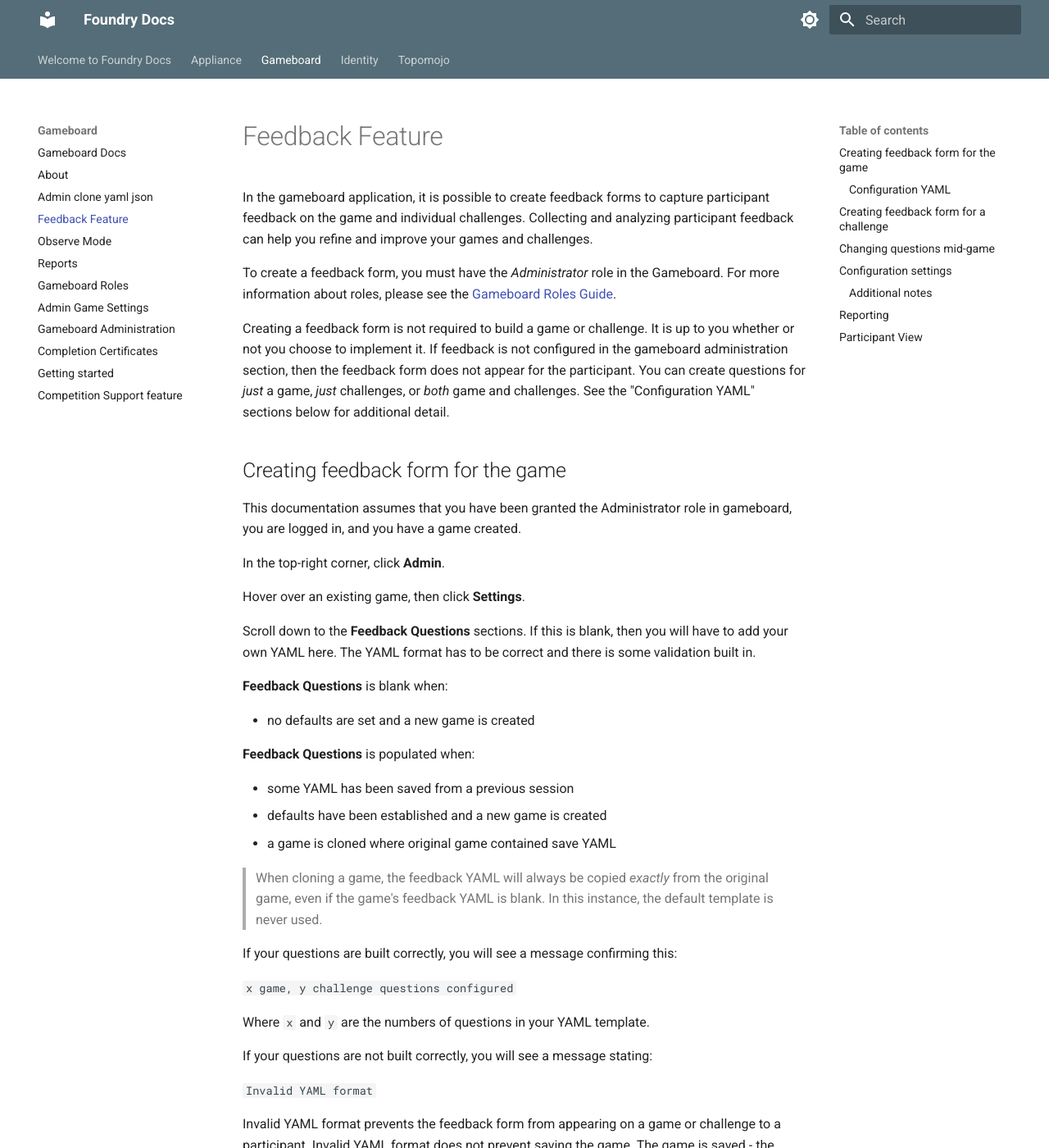
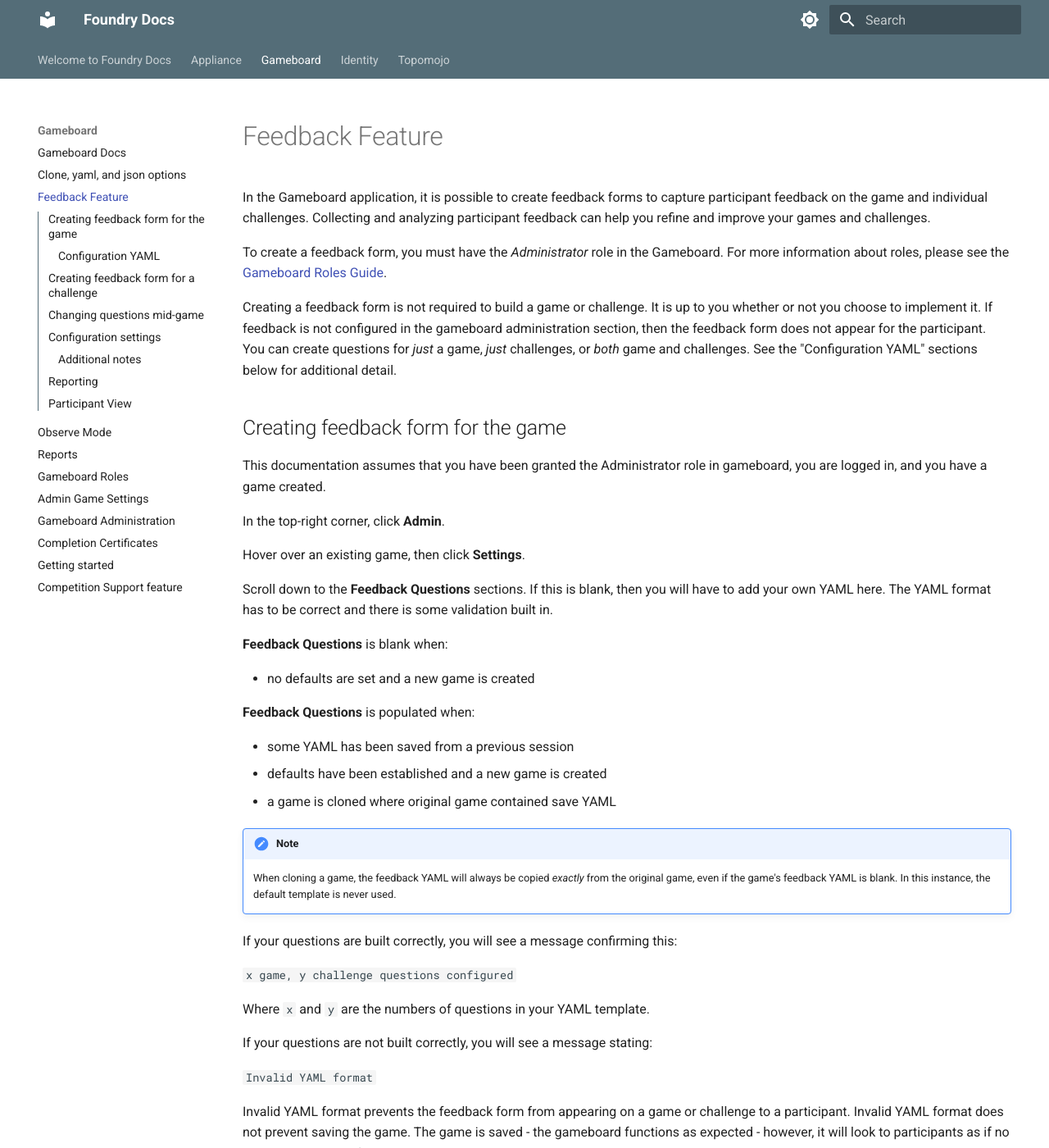
Before and after one commit to cmu-sei/foundry-docs, an MkDocs documentation site: the page built from docs/gameboard/admin-feedback-form.md, in a window 1280 px wide and 1400 px high. Shown: the whole window at 82% size. Built offline with MkDocs 1.6.1 and Material for MkDocs 9.7.7, drawn with Linux system fonts in a browser that asks for light colours; some of the changed text lies outside the part shown.

Commit message:
Updated `mkdocs.yml` and cleaned up doc
Added several navigation elements and resolved broken links

```diff
--- a/docs/gameboard/admin-clone-yaml-json.md
+++ b/docs/gameboard/admin-clone-yaml-json.md
@@ -0,0 +1,7 @@
+# Clone, yaml, and json options
+
+## Clone
+
+## Yaml
+
+## Json
--- a/docs/gameboard/admin-feedback-form.md
+++ b/docs/gameboard/admin-feedback-form.md
@@ -1,8 +1,8 @@
 # Feedback Feature
 
-In the gameboard application, it is possible to create feedback forms to capture participant feedback on the game and individual challenges. Collecting and analyzing participant feedback can help you refine and improve your games and challenges.
+In the Gameboard application, it is possible to create feedback forms to capture participant feedback on the game and individual challenges. Collecting and analyzing participant feedback can help you refine and improve your games and challenges.
 
-To create a feedback form, you must have the *Administrator* role in the Gameboard. For more information about roles, please see the [Gameboard Roles Guide](gb-roles.md).
+To create a feedback form, you must have the *Administrator* role in the Gameboard. For more information about roles, please see the [Gameboard Roles Guide](admin-roles.md).
 
 Creating a feedback form is not required to build a game or challenge. It is up to you whether or not you choose to implement it. If feedback is not configured in the gameboard administration section, then the feedback form does not appear for the participant. You can create questions for *just* a game, *just* challenges, or *both* game and challenges. See the "Configuration YAML" sections below for additional detail.
 
@@ -26,7 +26,9 @@
 - defaults have been established and a new game is created
 - a game is cloned where original game contained save YAML
 
-> When cloning a game, the feedback YAML will always be copied *exactly* from the original game, even if the game's feedback YAML is blank. In this instance, the default template is never used.
+!!! note
+
+    When cloning a game, the feedback YAML will always be copied *exactly* from the original game, even if the game's feedback YAML is blank. In this instance, the default template is never used.
 
 If your questions are built correctly, you will see a message confirming this:
 
@@ -163,7 +165,9 @@
 
 Only feedback that has been submitted can be viewed in the reports. Once feedback has been submitted, a participant cannot go back and edit their feedback.
 
-> **Note on submitted vs in progress:** "In progress" feedback is feedback a participant has begun in some capacity that triggered the autosave feature at least once but they have not clicked the **Submit** button yet. "In progress" feedback (i.e., *autosaved* feedback) and "submitted" feedback are both stored in the database; however, only submitted feedback is queried for the reports.
+??? note "Note on submitted vs in progress"
+
+    "In progress" feedback is feedback a participant has begun in some capacity that triggered the autosave feature at least once but they have not clicked the **Submit** button yet. "In progress" feedback (i.e., *autosaved* feedback) and "submitted" feedback are both stored in the database; however, only submitted feedback is queried for the reports.
 
 This documentation assumes that you you are logged into a game and successfully enrolled. To view the *game* feedback as a participant:
 
--- a/mkdocs.yml
+++ b/mkdocs.yml
@@ -3,6 +3,11 @@
   name: material
   features:
     - navigation.tabs
+    - navigation.sections
+    - toc.integrate
+    - search.suggest
+    - search.highlight
+    - content.code.copy
   palette:
     - scheme: default
       primary: blue grey
```
Also changed, not shown: docs/gameboard/admin-settings.md (+16 -11 lines), docs/gameboard/index.md (+2 -0 lines), docs/gameboard/about.md (deleted), docs/gameboard/sample-cert-template.html (renamed from docs/gameboard/gb-sample-cert-template.html).
